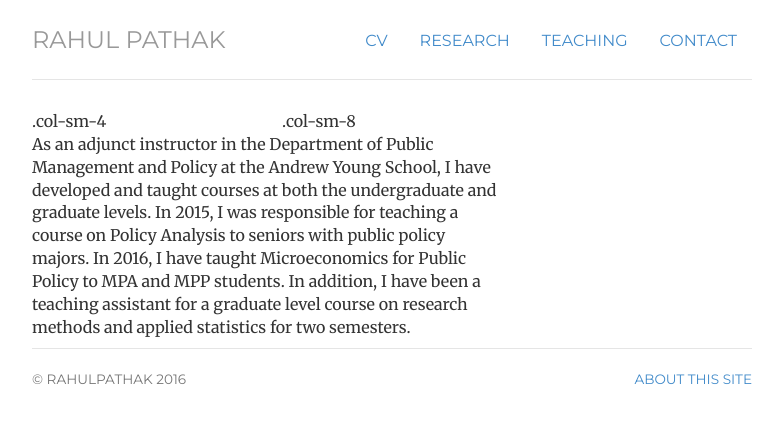
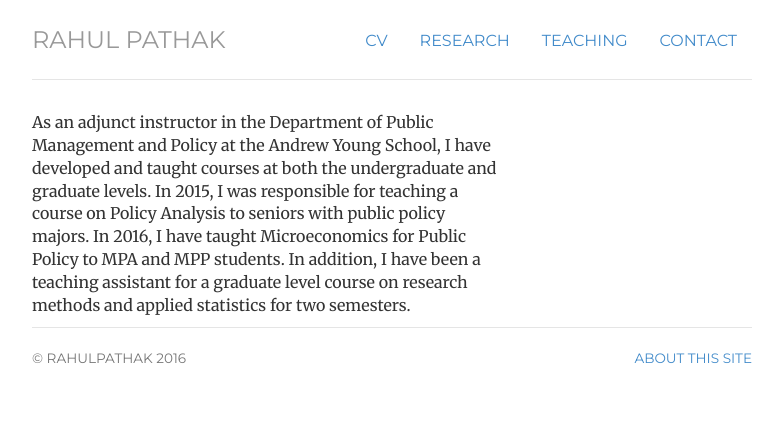
Before and after one commit to pathak-rahul/pathak-rahul.github.io, a Jekyll site: the page built from teaching/index.html, in a window 1280 px wide. Shown: the top 423 px of the page, without its empty margins (248-1031 px from the left). Built offline with Jekyll 4.4.1, drawn with Linux system fonts in a browser that asks for light colours.

Commit message:
Update index.html

```diff
--- a/teaching/index.html
+++ b/teaching/index.html
@@ -5,8 +5,8 @@
 <div class="teaching">
 
 <div class="row">
-  <div class="col-sm-4">.col-sm-4</div>
-  <div class="col-sm-8">.col-sm-8</div>
+  <div class="col-sm-4"></div>
+  <div class="col-sm-8"></div>
   	<div itemscope itemtype="http://data-vocabulary.org/Person" class="col-sm-8">
 
   <p class-"lead"> As an adjunct instructor in the Department of Public Management and Policy at the Andrew Young School, I have developed and taught courses at both the undergraduate and graduate levels. In 2015, I was responsible for teaching a course on Policy Analysis to seniors with public policy majors. In 2016, I have taught Microeconomics for Public Policy to MPA and MPP students. In addition, I have been a teaching assistant for a graduate level course on research methods and applied statistics for two semesters. </p> </span>
```
